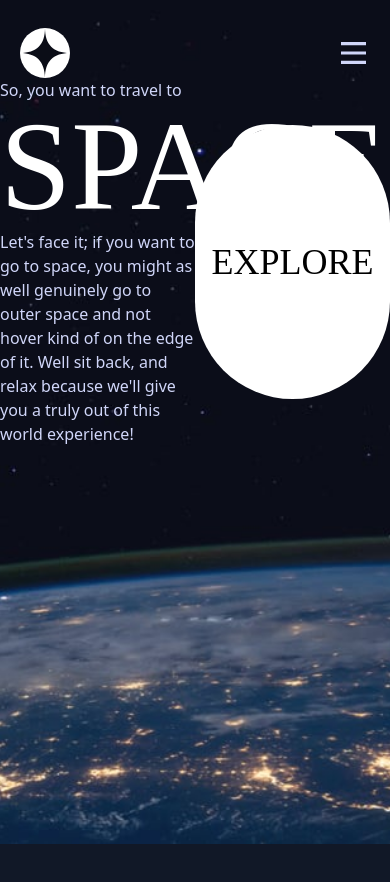
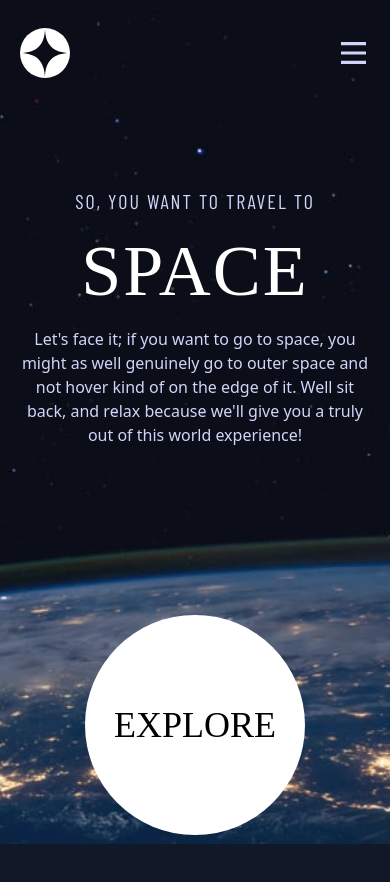
Before and after one commit to jakegodsall/space-tourism-next, a Next.js app: page / in a window 390 px wide. Shown: the top 882 px of the page. Before the commit the page ends 844 px from the top, so only its background shows below. Built offline with nearby package versions, Linux system fonts and the light colour scheme; a web font is replaced by a local one.

Commit message:
added mobile and tablet layout for index

```diff
--- a/src/pages/index.js
+++ b/src/pages/index.js
@@ -14,14 +14,16 @@
 
             <div className='w-auto h-screen bg-center bg-cover bg-no-repeat bg-home-mobile sm:bg-home-tablet lg:bg-home-desktop'>
                 <Header />
-                <div className='grid grid-cols-2 grid-rows-auto items-center'>
-                    <div className='flex flex-col'>
-                        <h3 className='text-[#d0d6f9]'>
+                <div className='mt-20 grid grid-rows-[40vh_45vh] md:grid-rows-[40vh_40vh] grid-cols-auto gap-10 items-center text-center'>
+                    <div className='flex flex-col items-center'>
+                        <h3 className='text-[#d0d6f9] uppercase font-barlow tracking-widest text-xl'>
                             So, you want to travel to{' '}
-                            <span className='text-white font-bell uppercase text-9xl'>space</span>
+                            <span className='block text-white font-bell text-7xl md:text-9xl mt-5 transition-all duration-1000'>
+                                space
+                            </span>
                         </h3>
 
-                        <p className='text-[#d0d6f9]'>
+                        <p className='text-[#d0d6f9] px-5 font-light max-w-[450px] md:max-w-none my-5 md:w-[60%] md:tracking-wider md:leading-7 '>
                             Let's face it; if you want to go to space, you might as well genuinely
                             go to outer space and not hover kind of on the edge of it. Well sit
                             back, and relax because we'll give you a truly out of this world
@@ -30,7 +32,7 @@
                     </div>
                     <div className='flex justify-center items-center'>
                         <Link
-                            className='relative z-10 flex justify-center items-center rounded-full text-4xl font-bell uppercase text-[rgba(0, 0, 0, 0)] w-[274px] h-[274px] bg-white before:absolute before:w-0 before:h-0 before:backdrop-blur-md before:rounded-full hover:before:w-[300px] hover:before:h-[300px]'
+                            className='relative z-10 flex justify-center items-center rounded-full text-4xl font-bell uppercase text-[rgba(0, 0, 0, 0)] w-[220px] h-[220px] md:w-[260px] md:h-[260px] bg-white before:absolute before:w-0 before:h-0 before:backdrop-blur-md before:rounded-full hover:before:w-[300px] hover:before:h-[300px] transition-all duration-1000'
                             href='/destination'
                         >
                             Explore
```
